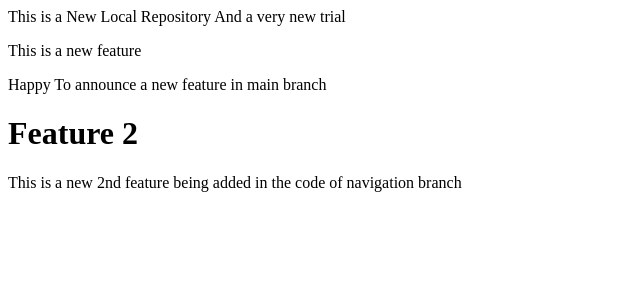
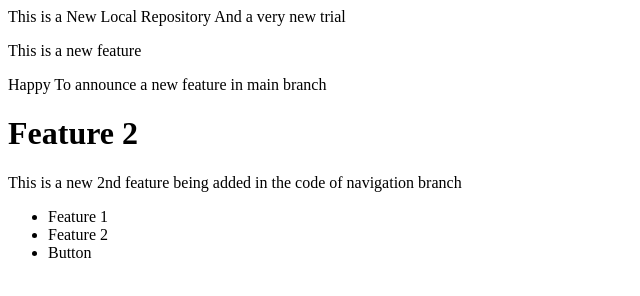
Before and after one commit to bhanupratap-297/local_repo, a plain HTML site: page index.html in a window 1280 px wide. Shown: the whole page, without its empty margins (0-640 px from the left). Drawn offline with Linux system fonts and the light colour scheme.

Commit message:
Added List

```diff
--- a/index.html
+++ b/index.html
@@ -3,4 +3,11 @@
 <p>Happy To announce a new feature in main branch</p>
 
 <h1>Feature 2 </h1>
-<p>This is a new 2nd feature being added in the code of navigation branch </p>
+<p>This is a new 2nd feature being added in the code of navigation branch
+
+    <ul>
+        <li>Feature 1</li>
+        <li>Feature 2</li>
+        <li>Button</li>
+    </ul>
+</p>
```
